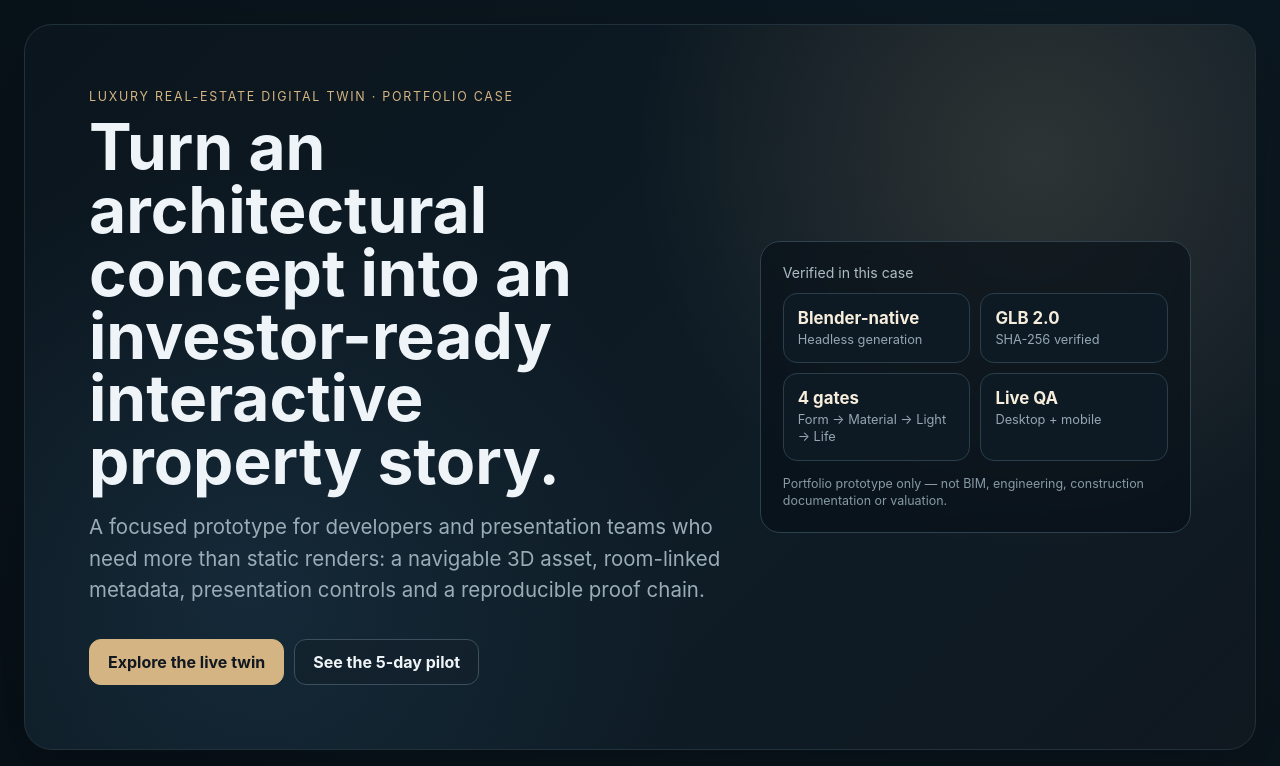
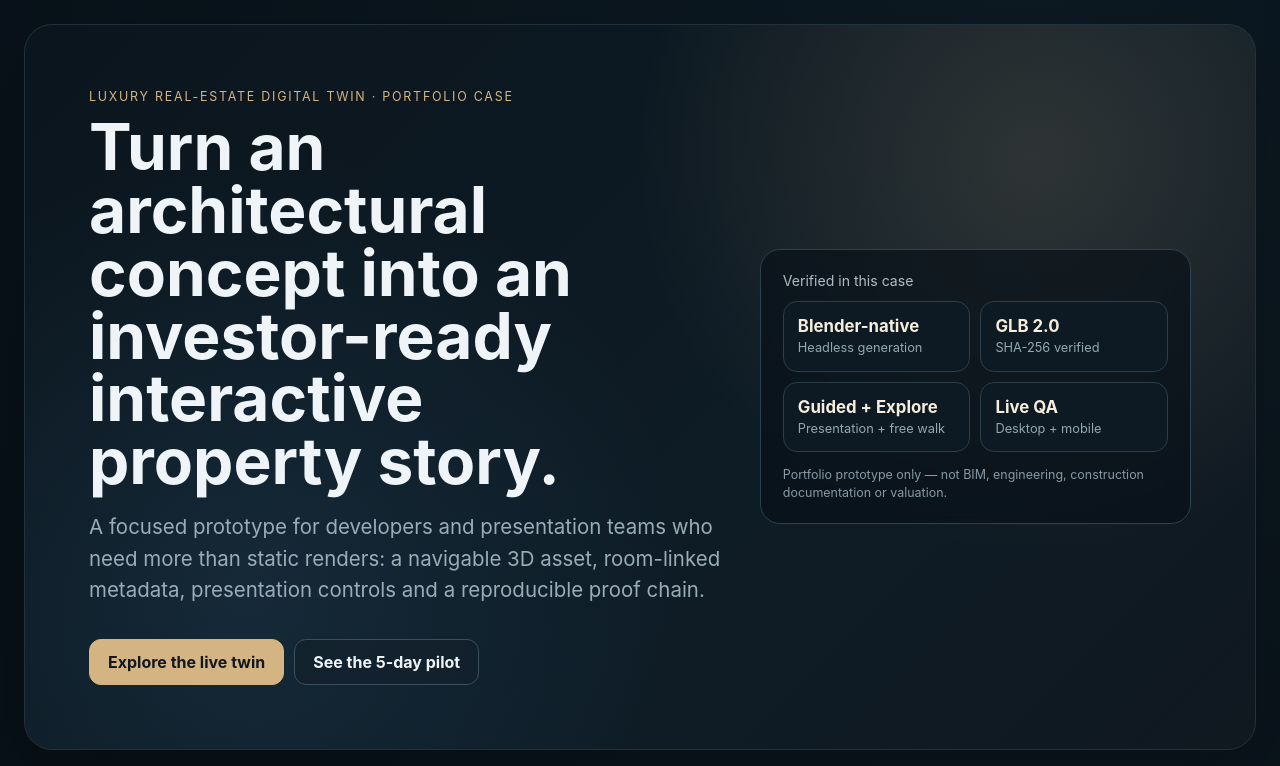
Before and after one commit to safal207/Architectural-AI-Lab, a React (Vite) app in the folder projects/Dubai-Luxury-Villa-AI/web-viewer/app/: page / in a window 1280 px wide. Shown: the top 766 px of the page. Built offline with nearby package versions, Linux system fonts and the light colour scheme; no server answers.

Commit message:
Refresh public proof card for Guided Explore experience

```diff
--- a/projects/Dubai-Luxury-Villa-AI/web-viewer/app/src/DeveloperCase.jsx
+++ b/projects/Dubai-Luxury-Villa-AI/web-viewer/app/src/DeveloperCase.jsx
@@ -3,7 +3,7 @@ const PILOT_URL = 'https://github.com/safal207/Architectural-AI-Lab/issues/new?t
 const PROOFS = [
   ['Blender-native', 'Headless generation'],
   ['GLB 2.0', 'SHA-256 verified'],
-  ['4 gates', 'Form → Material → Light → Life'],
+  ['Guided + Explore', 'Presentation + free walk'],
   ['Live QA', 'Desktop + mobile']
 ];
 
```
